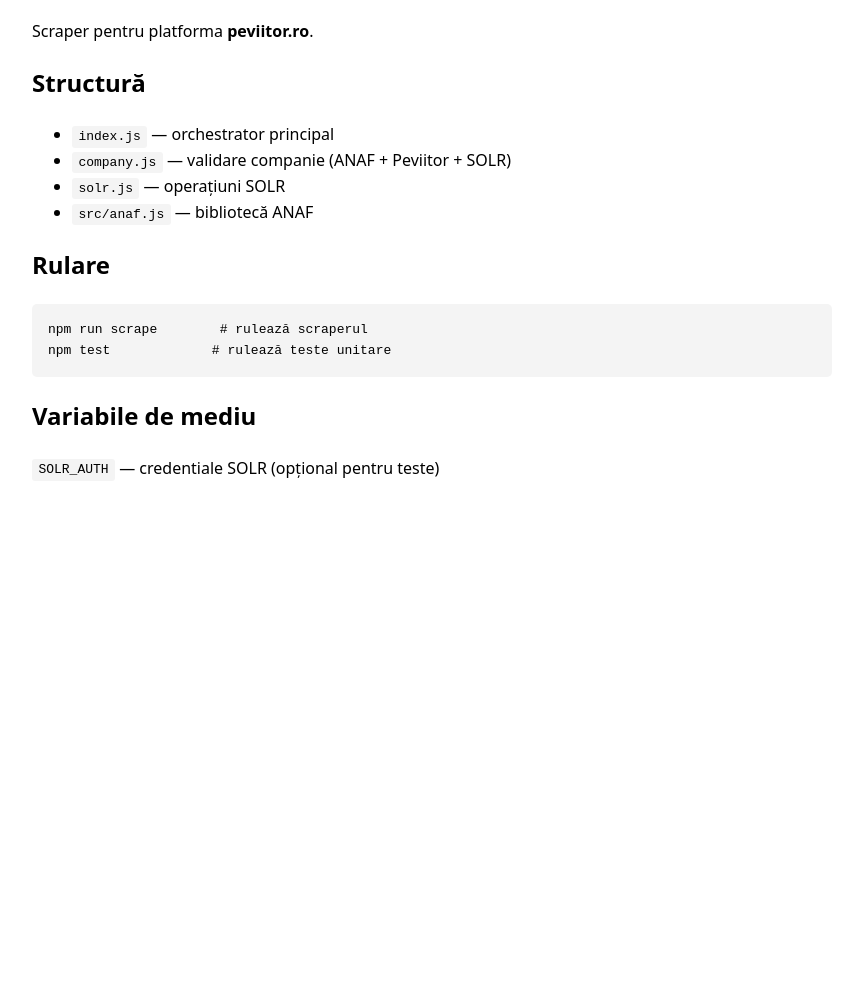
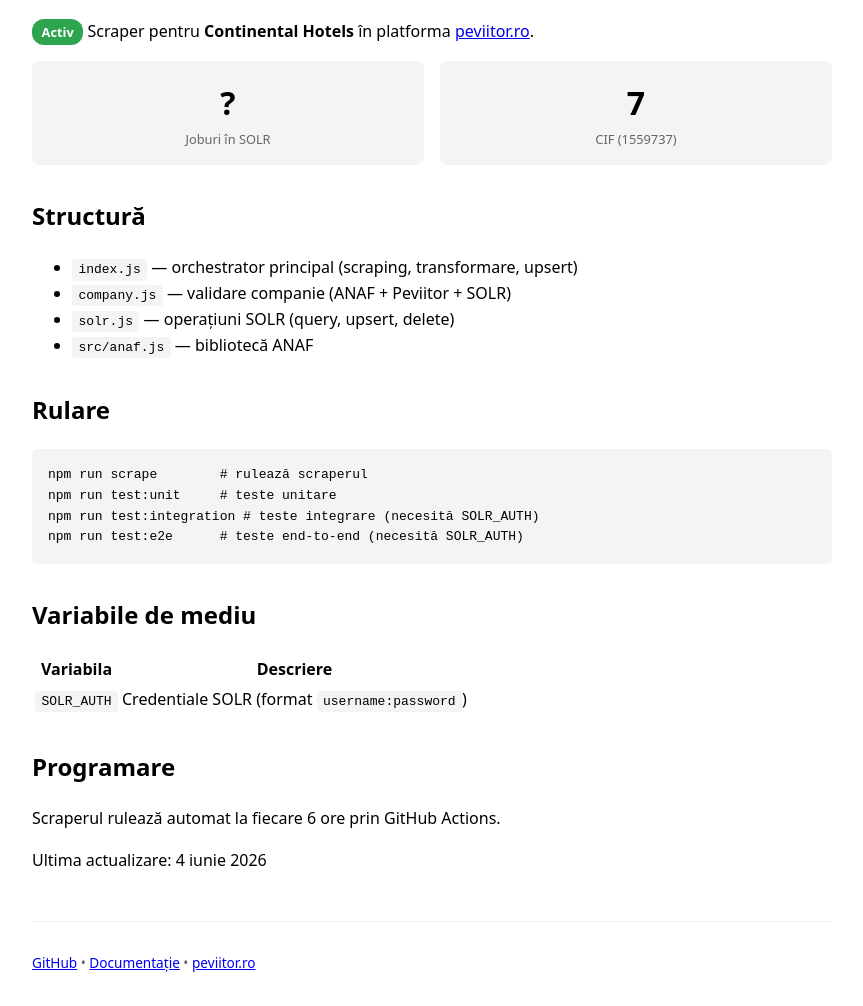
Before and after one commit to sebiboga/continental-hotels-srl-nodejs-scraper, a website: page docs/index.html in a window 1280 px wide. Shown: the part 96-1102 px from the top of the page, without its empty margins (208-1071 px from the left). Before the commit the page ends 800 px from the top, so only its background shows below. Drawn offline with Linux system fonts and the light colour scheme.

Commit message:
fix: continental scraper - date format, company search, workflows, tests, docs (#2)

```diff
--- a/docs/index.html
+++ b/docs/index.html
@@ -3,31 +3,78 @@
 <head>
   <meta charset="UTF-8">
   <meta name="viewport" content="width=device-width, initial-scale=1.0">
-  <title>Continental Hotels Scraper — Documentation</title>
+  <title>Continental Hotels Scraper — Documentație</title>
   <style>
     body { font-family: system-ui, sans-serif; max-width: 800px; margin: 2rem auto; padding: 0 1rem; line-height: 1.6; }
     h1 { border-bottom: 2px solid #eee; padding-bottom: .5rem; }
+    h2 { margin-top: 2rem; }
     code { background: #f4f4f4; padding: .2rem .4rem; border-radius: 3px; }
     pre { background: #f4f4f4; padding: 1rem; border-radius: 5px; overflow-x: auto; }
+    .badge { display: inline-block; padding: .2rem .6rem; border-radius: 12px; font-size: .8rem; font-weight: bold; }
+    .badge-green { background: #2ea44f; color: #fff; }
+    .stats { display: flex; gap: 1rem; flex-wrap: wrap; margin: 1rem 0; }
+    .stat-card { background: #f4f4f4; padding: 1rem; border-radius: 8px; flex: 1; min-width: 120px; text-align: center; }
+    .stat-value { font-size: 2rem; font-weight: bold; }
+    .stat-label { font-size: .8rem; color: #666; }
+    .footer { margin-top: 3rem; padding-top: 1rem; border-top: 1px solid #eee; font-size: .85rem; color: #666; }
   </style>
 </head>
 <body>
+
 <h1>Continental Hotels Scraper</h1>
-  <p>Scraper pentru platforma <strong>peviitor.ro</strong>.</p>
+<p>
+  <span class="badge badge-green">Activ</span>
+  Scraper pentru <strong>Continental Hotels</strong> în platforma <a href="https://peviitor.ro" target="_blank">peviitor.ro</a>.
+</p>
+
+<div class="stats">
+  <div class="stat-card">
+    <div class="stat-value" id="jobsCount">?</div>
+    <div class="stat-label">Joburi în SOLR</div>
+  </div>
+  <div class="stat-card">
+    <div class="stat-value">7</div>
+    <div class="stat-label">CIF (1559737)</div>
+  </div>
+</div>
 
 <h2>Structură</h2>
 <ul>
-    <li><code>index.js</code> — orchestrator principal</li>
+  <li><code>index.js</code> — orchestrator principal (scraping, transformare, upsert)</li>
   <li><code>company.js</code> — validare companie (ANAF + Peviitor + SOLR)</li>
-    <li><code>solr.js</code> — operațiuni SOLR</li>
+  <li><code>solr.js</code> — operațiuni SOLR (query, upsert, delete)</li>
   <li><code>src/anaf.js</code> — bibliotecă ANAF</li>
 </ul>
 
 <h2>Rulare</h2>
 <pre>npm run scrape        # rulează scraperul
-npm test             # rulează teste unitare</pre>
+npm run test:unit     # teste unitare
+npm run test:integration # teste integrare (necesită SOLR_AUTH)
+npm run test:e2e      # teste end-to-end (necesită SOLR_AUTH)</pre>
 
 <h2>Variabile de mediu</h2>
-  <p><code>SOLR_AUTH</code> — credentiale SOLR (opțional pentru teste)</p>
+<table>
+  <tr><th>Variabila</th><th>Descriere</th></tr>
+  <tr><td><code>SOLR_AUTH</code></td><td>Credentiale SOLR (format <code>username:password</code>)</td></tr>
+</table>
+
+<h2>Programare</h2>
+<p>Scraperul rulează automat la fiecare 6 ore prin GitHub Actions.</p>
+<p>Ultima actualizare: <span id="lastUpdated">—</span></p>
+
+<div class="footer">
+  <p>
+    <a href="https://github.com/sebiboga/continental-hotels-srl-nodejs-scraper" target="_blank">GitHub</a> •
+    <a href="https://github.com/sebiboga/continental-hotels-srl-nodejs-scraper/blob/main/README.md" target="_blank">Documentație</a> •
+    <a href="https://peviitor.ro" target="_blank">peviitor.ro</a>
+  </p>
+</div>
+
+<script>
+  document.getElementById('lastUpdated').textContent = new Date().toLocaleDateString('ro-RO', {
+    year: 'numeric', month: 'long', day: 'numeric'
+  });
+</script>
+
 </body>
 </html>
--- a/index.js
+++ b/index.js
@@ -67,7 +67,7 @@ function mapToJobModel(job, cif, companyName) {
     country: job.country || 'România',
     workmode: job.workmode || 'on-site',
     status: 'scraped',
-    date: new Date().toISOString().split('T')[0]
+    date: new Date().toISOString()
   };
 }
 
```
Also changed, not shown: AGENTS.md (+19 -6 lines), ISSUES.md (added, +7 -0 lines), TOPICS.md (added, +8 -0 lines), company.js (+17 -8 lines), tests/integration/workflow.test.js (+2 -2 lines), tests/validate-continental-hotels-jobs.js (added, +80 -0 lines), .github/workflows/scrape.yml, .github/workflows/test.yml (added), 1 other file. Lines whose indentation alone changed are shown as unchanged.
